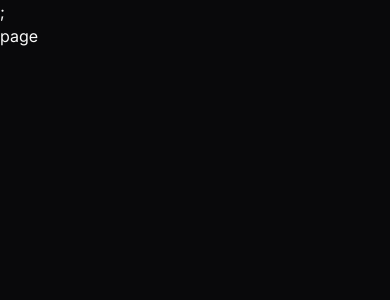
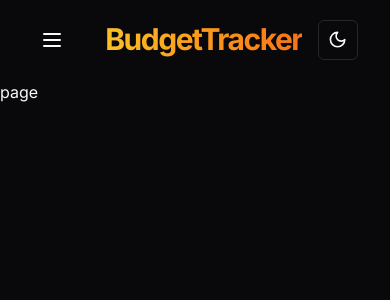
Before and after one commit to schufot/budget-tracker, a Next.js app: page / in a window 390 px wide. Shown: the top 300 px of the page. Built offline with nearby package versions, Linux system fonts and the light colour scheme.

Commit message:
add mobile auth

```diff
--- a/components/Logo.tsx
+++ b/components/Logo.tsx
@@ -11,4 +11,14 @@
   );
 }
 
+export function LogoMobile() {
+  return (
+    <a href="/" className="flex items-center gap-2">
+      <p className="bg-gradient-to-r from-amber-400 to-orange-500 bg-clip-text text-3xl font-bold leading-tight tracking-tighter text-transparent">
+        BudgetTracker
+      </p>
+    </a>
+  );
+}
+
 export default Logo;
--- a/components/Navbar.tsx
+++ b/components/Navbar.tsx
@@ -1,16 +1,20 @@
 "use client";
 import { cn } from "@/lib/utils";
 import { UserButton } from "@clerk/nextjs";
+import { Menu } from "lucide-react";
 import Link from "next/link";
 import { usePathname } from "next/navigation";
-import Logo from "./Logo";
+import { useState } from "react";
+import Logo, { LogoMobile } from "./Logo";
 import { ThemeSwitcherBtn } from "./ThemeSwitcherBtn";
-import { buttonVariants } from "./ui/button";
+import { Button, buttonVariants } from "./ui/button";
+import { Sheet, SheetContent, SheetTrigger } from "./ui/sheet";
 
 function Navbar() {
   return (
     <>
-      <DesktopNavbar />;
+      <DesktopNavbar />
+      <MobileNavbar />
     </>
   );
 }
@@ -20,6 +24,44 @@
   { label: "Transactions", link: "/transactions" },
   { label: "Manage", link: "/manage" },
 ];
+
+function MobileNavbar() {
+  const [isOpen, setIsOpen] = useState(false);
+
+  return (
+    <div className="block border-separate bg-background md:hidden">
+      <nav className="container flex items-center justify-between px-8">
+        <Sheet open={isOpen} onOpenChange={setIsOpen}>
+          <SheetTrigger asChild>
+            <Button variant={"ghost"} size={"icon"}>
+              <Menu />
+            </Button>
+          </SheetTrigger>
+          <SheetContent className="w-[400px] sm:w-[540px]" side="left">
+            <Logo />
+            <div className="flex flex-col gap-1 pt-4">
+              {items.map((item) => (
+                <NavbarItem
+                  key={item.label}
+                  link={item.link}
+                  label={item.label}
+                  clickCallback={() => setIsOpen((prev) => !prev)}
+                />
+              ))}
+            </div>
+          </SheetContent>
+        </Sheet>
+        <div className="flex h-[80px] min-h-[60px] items-center gap-x-4">
+          <LogoMobile />
+          <div className="flex items-center gap-2">
+            <ThemeSwitcherBtn />
+            <UserButton afterSignOutUrl="/sign-in" />
+          </div>
+        </div>
+      </nav>
+    </div>
+  );
+}
 
 function DesktopNavbar() {
   return (
@@ -46,7 +88,15 @@
   );
 }
 
-function NavbarItem({ link, label }: { link: string; label: string }) {
+function NavbarItem({
+  link,
+  label,
+  clickCallback,
+}: {
+  link: string;
+  label: string;
+  clickCallback?: () => void;
+}) {
   const pathname = usePathname();
   const isActive = pathname === link;
 
@@ -59,6 +109,9 @@
           "w-full justify-start text-lg text-muted-foreground hover:text-foreground",
           isActive && "text-foreground"
         )}
+        onClick={() => {
+          if (clickCallback) clickCallback;
+        }}
       >
         {label}
       </Link>
```
